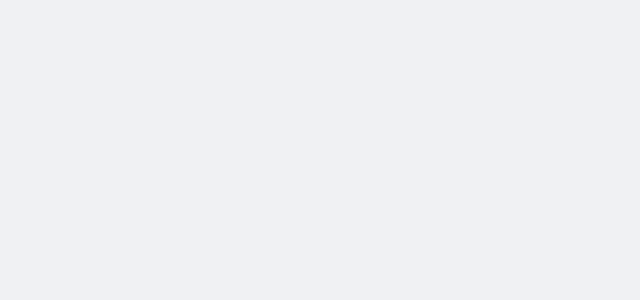
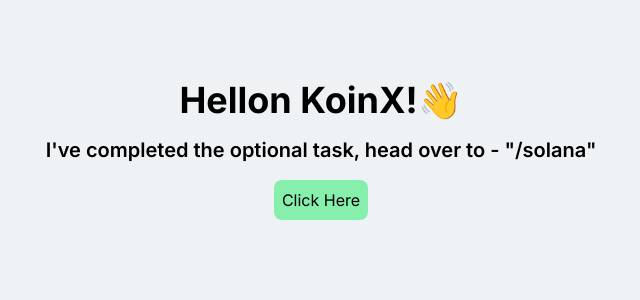
Before and after one commit to kirtanchandak/getkoinX-task, a React (Vite) app: page / in a window 1280 px wide. Before the commit this address had no page. Shown: the top 300 px of the page, without its empty margins (319-959 px from the left). Built offline with nearby package versions, Linux system fonts and the light colour scheme.

Commit message:
new page added

```diff
--- a/src/App.jsx
+++ b/src/App.jsx
@@ -2,11 +2,13 @@
 import "./App.css";
 import Home from "./pages/Home";
 import { Route, Routes } from "react-router-dom";
+import Page from "./pages/Page";
 
 function App() {
   return (
     <>
       <Routes>
+        <Route path="/" element={<Page />} />
         <Route path="/:slug" element={<Home />} />
       </Routes>
     </>
--- /dev/null
+++ b/src/pages/Page.jsx
@@ -0,0 +1,21 @@
+import React from "react";
+
+function Page() {
+  return (
+    <>
+      <div className="text-center pt-20">
+        <h1 className="text-4xl font-bold">Hellon KoinX!👋</h1>
+        <p className="text-xl font-semibold mt-4">
+          I've completed the optional task, head over to - "/solana"
+        </p>
+        <a href="/solana">
+          <button className="p-2 bg-green-300 rounded-lg mt-4">
+            Click Here
+          </button>
+        </a>
+      </div>
+    </>
+  );
+}
+
+export default Page;
```
